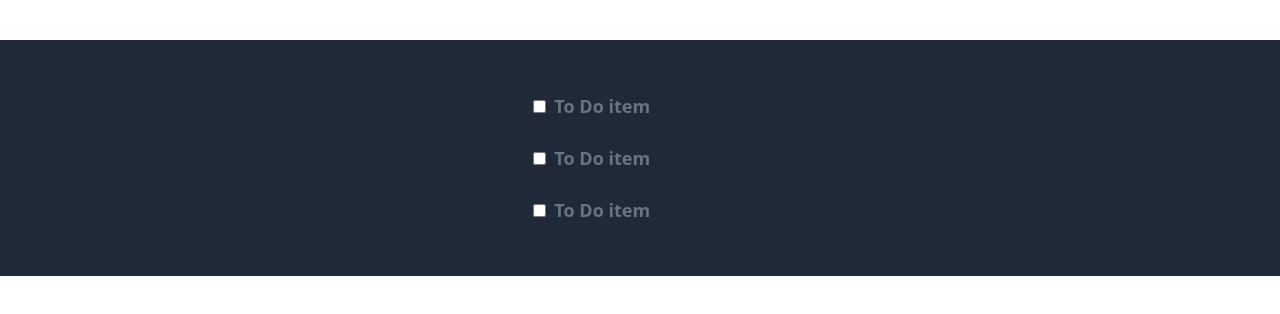
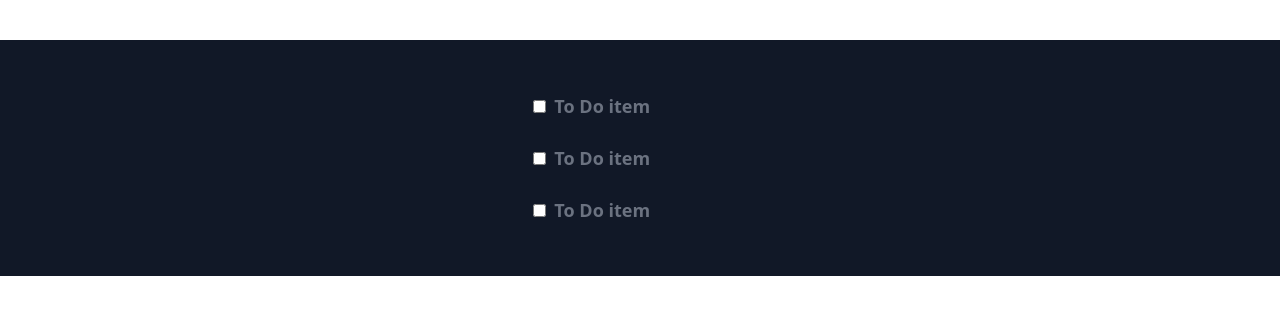
Before and after one commit to donnagal/learn-react, a React (Create React App) app: page / in a window 1280 px wide. Shown: the top 314 px of the page. Built offline with nearby package versions, Linux system fonts and the light colour scheme.

Commit message:
small style updates

```diff
--- a/src/App.js
+++ b/src/App.js
@@ -3,7 +3,7 @@ import ToDoItem from './ToDoItem';
 
 function App() {
   return (
-    <div className="container mx-auto m-10 py-10 bg-gray-800">
+    <div className="container mx-auto m-10 py-10 bg-gray-900">
       <ToDoItem />
       <ToDoItem />
       <ToDoItem />
```
